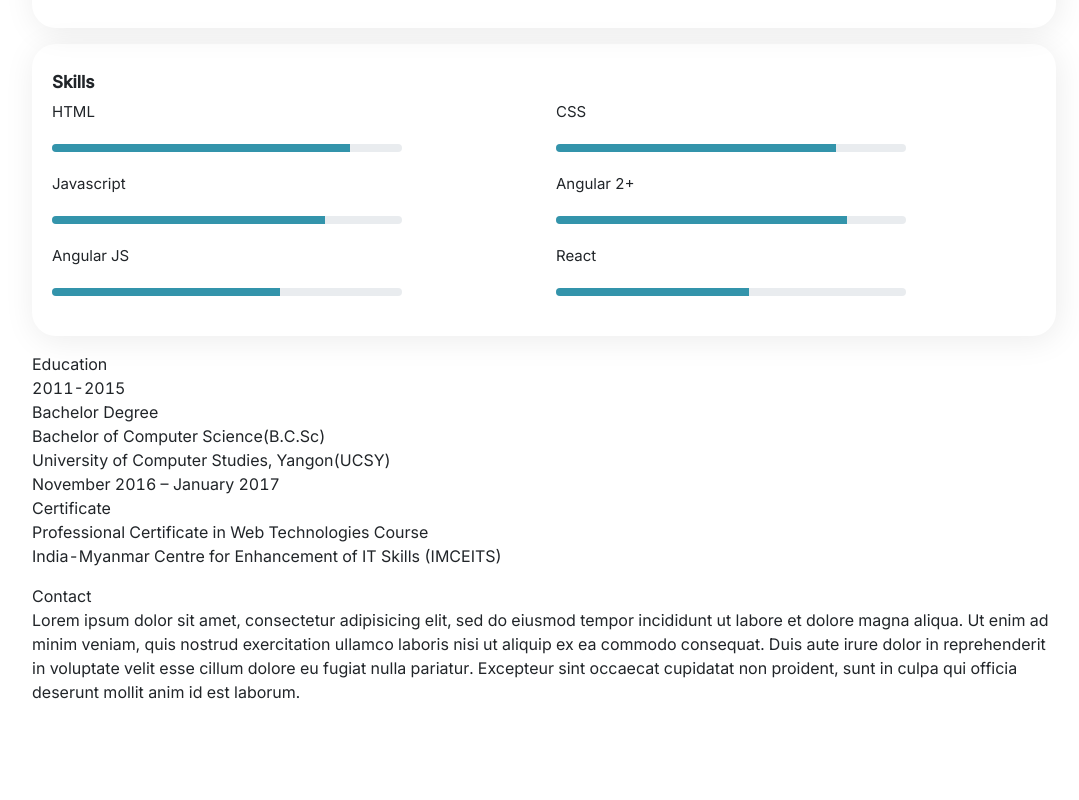
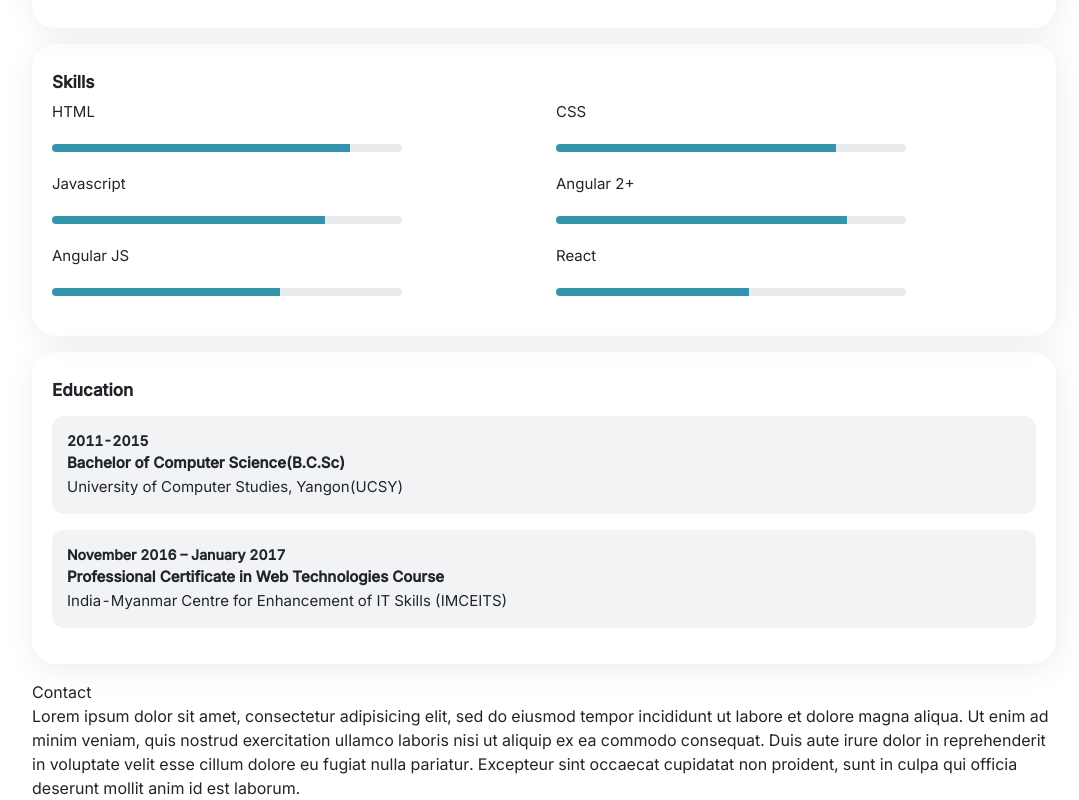
Before and after one commit to HtetShweYiLin/personal-portfolio-angular, an Angular app: page / in a window 1280 px wide. Shown: the part 908-1708 px from the top of the page, without its empty margins (96-1175 px from the left). Before the commit the page ends 1612 px from the top, so only its background shows below. Built offline with nearby package versions, Linux system fonts and the light colour scheme.

Commit message:
update education component UI

```diff
--- a/src/app/profile/components/education/education.component.css
+++ b/src/app/profile/components/education/education.component.css
@@ -0,0 +1,4 @@
+.item-card {
+  border-radius: 12px;
+  padding: 15px;
+}
--- a/src/app/profile/components/education/education.component.html
+++ b/src/app/profile/components/education/education.component.html
@@ -1,18 +1,15 @@
-<div id="education" class="mt-3 mb-3">
-    <div>
+<div id="education" class="profile-card mt-3 mb-3">
+    <div class="h4-strong pb-2">
         Education
     </div>
-    <div *ngFor="let data of education">
-        <div>
+    <div *ngFor="let data of education" class="item-card bg-s20 mb-3">
+        <div class="small">
             {{ data.duration }}
         </div>
-        <div>
-            {{ data.type }}
-        </div>
-        <div>
+        <div class="body-m">
             {{ data.name }}
         </div>
-        <div>
+        <div class="light-body-m">
             {{ data.place }}
         </div>
     </div>
--- a/src/assets/css/main.css
+++ b/src/assets/css/main.css
@@ -279,8 +279,7 @@ background-color: #3394AB;
     font-weight: bold;
     line-height: 24px;
   }
-  .caption,
-  .caption-u {
+  .caption {
     font-size: 13px;
     font-weight: 600;
     line-height: 20px;
```
